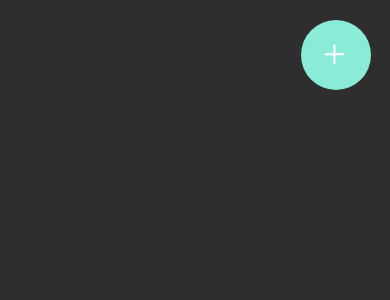
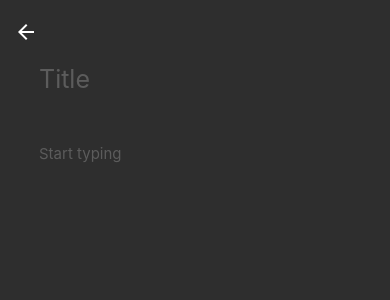
Before and after one commit to margoshkari/Notes-Mobile-, a React Native app: screen /Note in a window 390 px wide. Shown: the top 300 px of the page. Built offline with nearby package versions, Linux system fonts and the light colour scheme.

Commit message:
added Note page

```diff
--- a/App.js
+++ b/App.js
@@ -2,11 +2,12 @@ import React from "react";
 import { StatusBar } from "expo-status-bar";
 import { StyleSheet, Text, View, TouchableOpacity } from "react-native";
 import Main from "./components/Main";
+import MainStack from "./navigate";
 
 export default function App() {
   return (
     <View style={styles.container}>
-      <Main />
+      <MainStack />
     </View>
   );
 }
--- a/components/Main.js
+++ b/components/Main.js
@@ -3,14 +3,23 @@ import { View, TouchableOpacity } from "react-native";
 import { gStyles } from "../style/styles";
 import { Ionicons } from "@expo/vector-icons";
 
-export default function Main() {
+export default function Main({ navigation }) {
   return (
-    <View>
-      <View style={{ justifyContent: "flex-end", height: "100%" }}>
-        <TouchableOpacity style={gStyles.addBtn}>
-          <Ionicons name="add" size={34} color="white" />
-        </TouchableOpacity>
-      </View>
+    <View
+      style={{
+        justifyContent: "flex-end",
+        height: "100%",
+        backgroundColor: "#2e2e2e",
+      }}
+    >
+      <TouchableOpacity
+        style={gStyles.addBtn}
+        onPress={() => {
+          navigation.navigate("Note");
+        }}
+      >
+        <Ionicons name="add" size={34} color="white" />
+      </TouchableOpacity>
     </View>
   );
 }
--- /dev/null
+++ b/components/Note.js
@@ -0,0 +1,28 @@
+import React from "react";
+import { View, TextInput } from "react-native";
+import { gStyles } from "../style/styles";
+import { Ionicons } from "@expo/vector-icons";
+
+export default function Note() {
+  return (
+    <View
+      style={{
+        height: "100%",
+        backgroundColor: "#2e2e2e",
+      }}
+    >
+      <TextInput
+        placeholder="Title"
+        placeholderTextColor="#5c5c5c"
+        multiline
+        style={[gStyles.input, { fontSize: 25, marginBottom: "5%" }]}
+      ></TextInput>
+      <TextInput
+        placeholder="Start typing"
+        placeholderTextColor="#5c5c5c"
+        multiline
+        style={gStyles.input}
+      ></TextInput>
+    </View>
+  );
+}
--- /dev/null
+++ b/navigate.js
@@ -0,0 +1,28 @@
+import React from "react";
+import Note from "./components/Note";
+import Main from "./components/Main";
+
+import { createNativeStackNavigator } from "@react-navigation/native-stack";
+import { NavigationContainer } from "@react-navigation/native";
+
+const Stack = createNativeStackNavigator();
+
+export default function Navigate() {
+  return (
+    <NavigationContainer>
+      <Stack.Navigator
+        screenOptions={{
+          title: "",
+          headerStyle: {
+            backgroundColor: "#2e2e2e",
+          },
+          headerTintColor: "#fff",
+          headerShadowVisible: false,
+        }}
+      >
+        <Stack.Screen name="Main" component={Main} />
+        <Stack.Screen name="Note" component={Note} />
+      </Stack.Navigator>
+    </NavigationContainer>
+  );
+}
--- a/package.json
+++ b/package.json
@@ -11,6 +11,8 @@
   },
   "dependencies": {
     "@expo/vector-icons": "^13.0.0",
+    "@react-navigation/native": "^6.0.11",
+    "@react-navigation/native-stack": "^6.7.0",
     "expo": "~45.0.0",
     "expo-status-bar": "~1.3.0",
     "react": "17.0.2",
--- a/style/styles.js
+++ b/style/styles.js
@@ -11,4 +11,11 @@ export const gStyles = StyleSheet.create({
     alignSelf: "flex-end",
     margin: "5%",
   },
+  input: {
+    color: "#fff",
+    fontSize: 15,
+    width: "80%",
+    marginLeft: "10%",
+    marginRight: "10%",
+  },
 });
```
Also changed, not shown: 1 other file (tests, documents, lock files or other folders).
